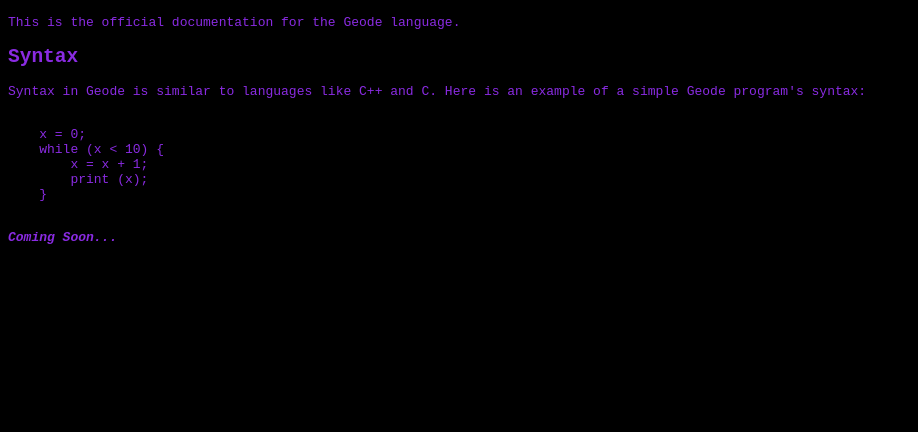
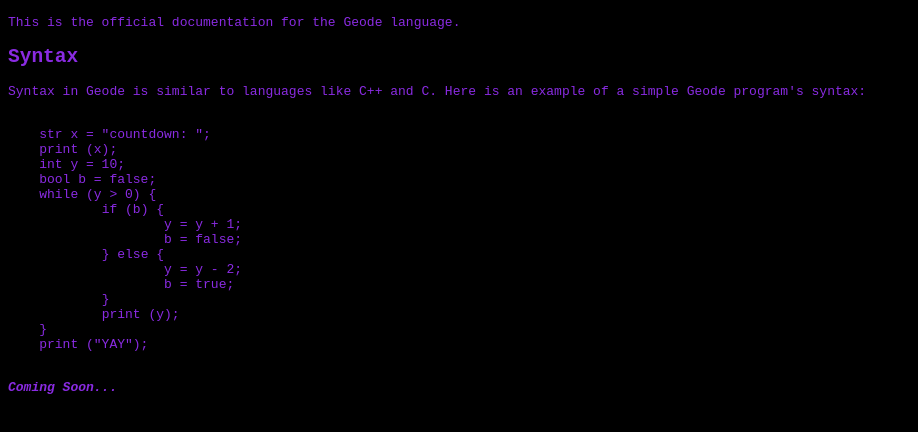
Before and after one commit to superjames777/Geode, a plain HTML site: page docs/index.html in a window 1280 px wide. Shown: the part 50-482 px from the top of the page, without its empty margins (0-918 px from the left). Drawn offline with Linux system fonts and the light colour scheme.

Commit message:
Small documentation syntax example update

```diff
--- a/docs/index.html
+++ b/docs/index.html
@@ -12,11 +12,21 @@
         <p>Syntax in Geode is similar to languages like C++ and C. Here is an example of a simple Geode program's syntax:</p>
 
         <pre><code>
-    x = 0;
-    while (x < 10) {
-        x = x + 1;
-        print (x);
+    str x = "countdown: ";
+    print (x);
+    int y = 10;
+    bool b = false;
+    while (y > 0) {
+	    if (b) {
+		    y = y + 1;
+		    b = false;
+	    } else {
+		    y = y - 2;
+		    b = true;
+	    }
+	    print (y);
     }
+    print ("YAY");
         </code></pre>
 
         <p><strong><em>Coming Soon...</em></strong></p>
```
